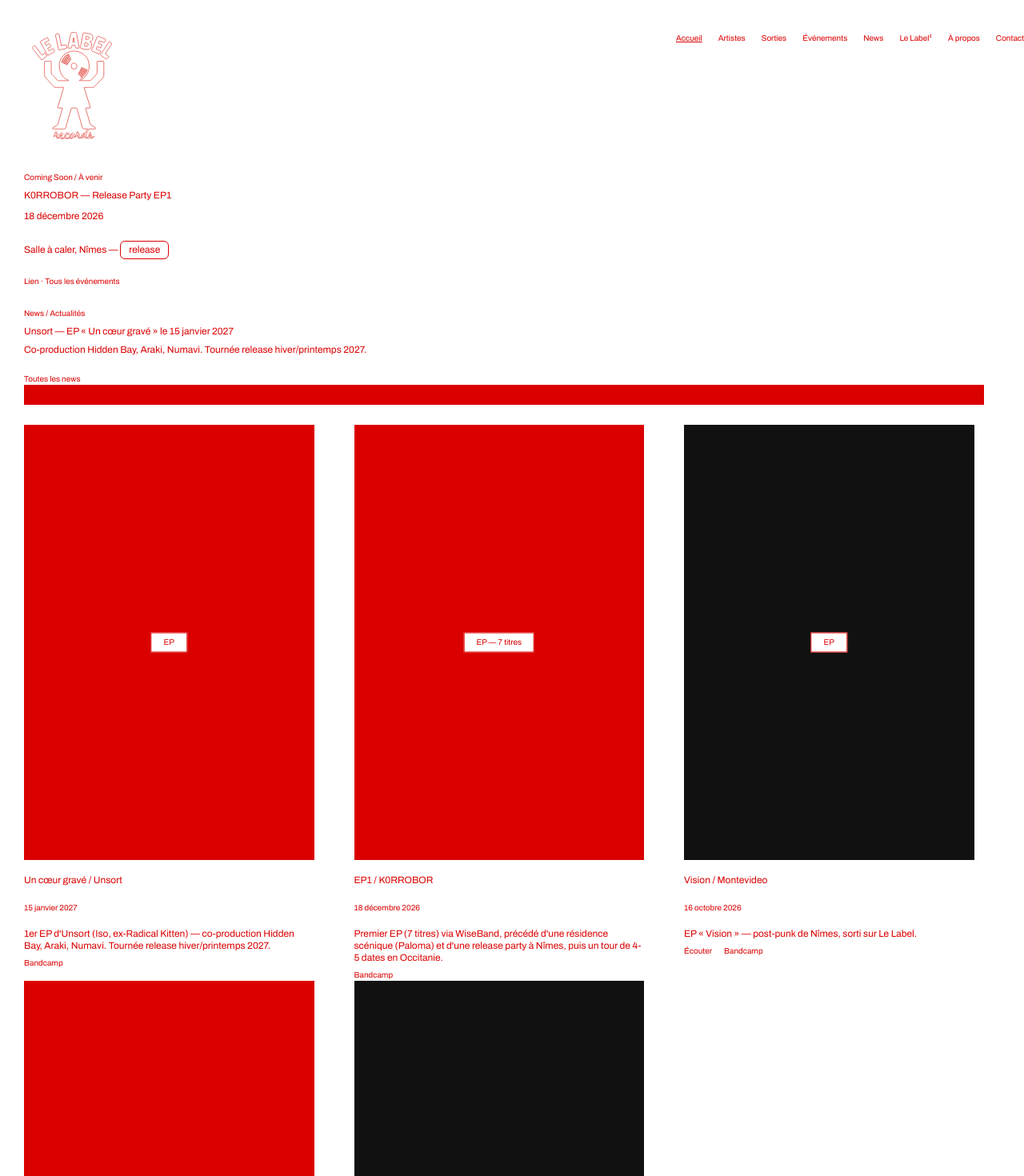
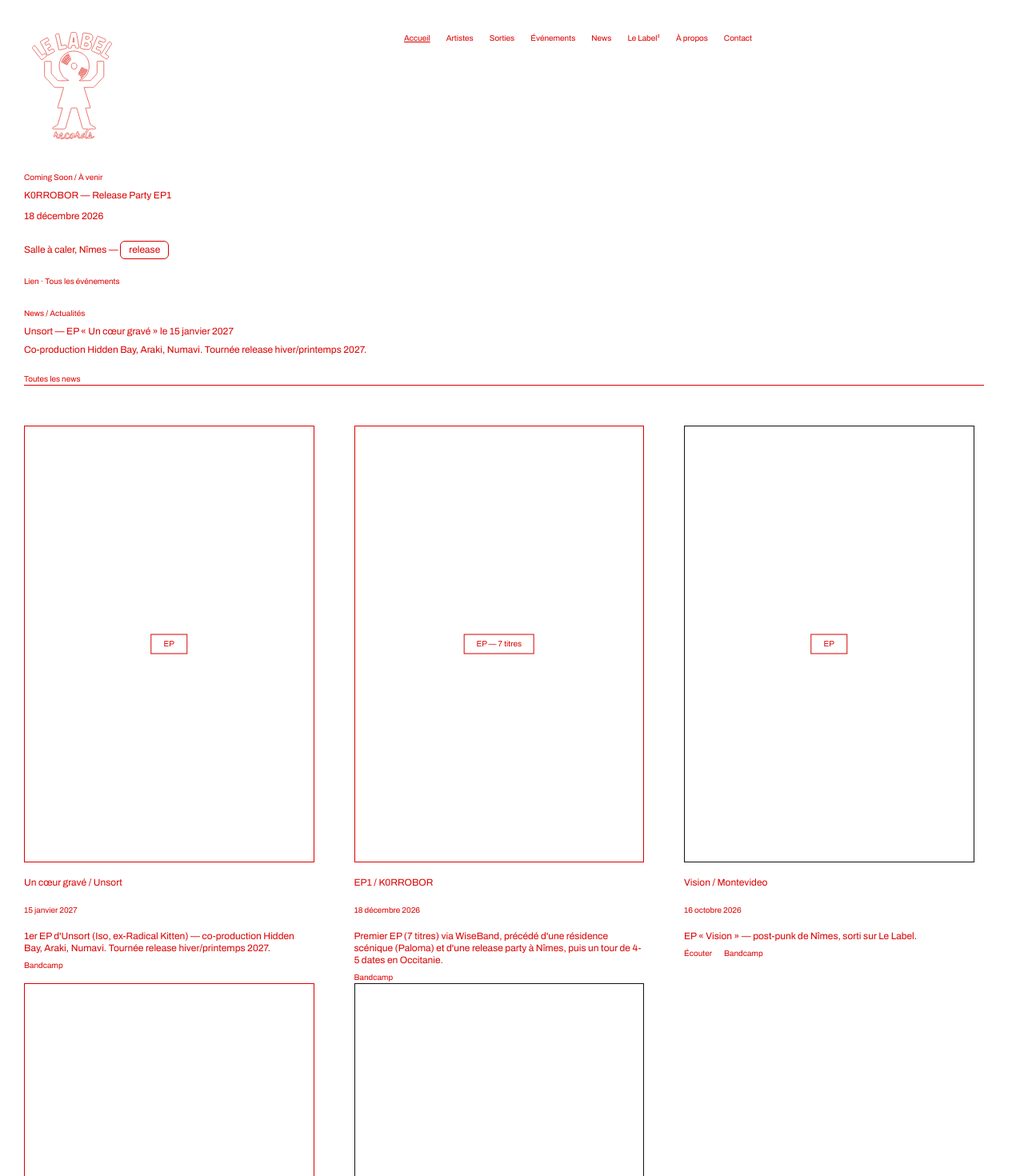
Before and after one commit to lelabelrecords-stack/website, a React (Vite) app: page / in a window 1280 px wide. Shown: the top 1470 px of the page at 80% size. Built offline with nearby package versions, Linux system fonts and the light colour scheme.

Commit message:
fix(ui): nav centrée dans l'espace restant du header, hr en filet 1px (border-top, plus de barre pleine), visuels cover--red/black en contour 1px sans fond (remplissage au survol comme le swap utrecht.jp)
Co-authored-by: lelabelrecords-stack <lelabelrecords-stack@users.noreply.github.com>

```diff
--- a/src/styles/main.scss
+++ b/src/styles/main.scss
@@ -223,10 +223,11 @@ p + p {
 
 hr {
   border: 0;
+  border-top: 1px solid $red;
   margin: 0;
   padding: 0;
-  height: 1px;
-  background-color: $red;
+  height: 0;
+  background: none;
 }
 
 .display-block {
@@ -318,6 +319,7 @@ $cols: 10 14 15 16 20 25 30 33 35 40 45 50 55 60 65 66 70 75 80 85 90 95 100;
 }
 
 .site-nav {
+  flex: 1 1 auto;
   font-size: 0.83333rem;
   line-height: 1.25rem;
 }
@@ -325,7 +327,7 @@ $cols: 10 14 15 16 20 25 30 33 35 40 45 50 55 60 65 66 70 75 80 85 90 95 100;
 .site-nav ul {
   display: flex;
   flex-flow: row wrap;
-  justify-content: flex-end;
+  justify-content: center;
   gap: 5px 20px;
 }
 
@@ -362,6 +364,11 @@ $cols: 10 14 15 16 20 25 30 33 35 40 45 50 55 60 65 66 70 75 80 85 90 95 100;
 
   #site-identity {
     width: 4.16667rem;
+  }
+
+  .site-nav {
+    display: flex;
+    justify-content: flex-end;
   }
 
   .nav-toggle {
@@ -484,15 +491,17 @@ $cols: 10 14 15 16 20 25 30 33 35 40 45 50 55 60 65 66 70 75 80 85 90 95 100;
   padding-bottom: 150%;
 }
 
-// Visuel uni rouge/noir (aucune image raster, aucun gros logo : juste la pastille)
+// Visuel en contour uniquement (bordure 1px, pas de fond) + pastille centrée
 .cover--red {
-  background-color: $red;
-  color: $white;
+  background-color: $white;
+  border: solid 1px $red;
+  color: $red;
 }
 
 .cover--black {
-  background-color: $ink;
-  color: $white;
+  background-color: $white;
+  border: solid 1px $ink;
+  color: $ink;
 }
 
 // Pastille centrée sur le visuel (prix chez utrecht.jp, type de sortie ici)
@@ -512,15 +521,18 @@ $cols: 10 14 15 16 20 25 30 33 35 40 45 50 55 60 65 66 70 75 80 85 90 95 100;
   line-height: 1;
 }
 
-// Au survol, le visuel de base est remplacé (inversion rouge/noir, sans image)
+// Au survol, le contour se remplit (équivalent du swap base/over d'utrecht.jp)
 .hover-image:hover .cover--red,
 .hover-image:focus-visible .cover--red {
-  background-color: $ink;
+  background-color: $red;
+  color: $white;
 }
 
 .hover-image:hover .cover--black,
 .hover-image:focus-visible .cover--black {
-  background-color: $red;
+  background-color: $ink;
+  border-color: $ink;
+  color: $white;
 }
 
 .release-links {
```
